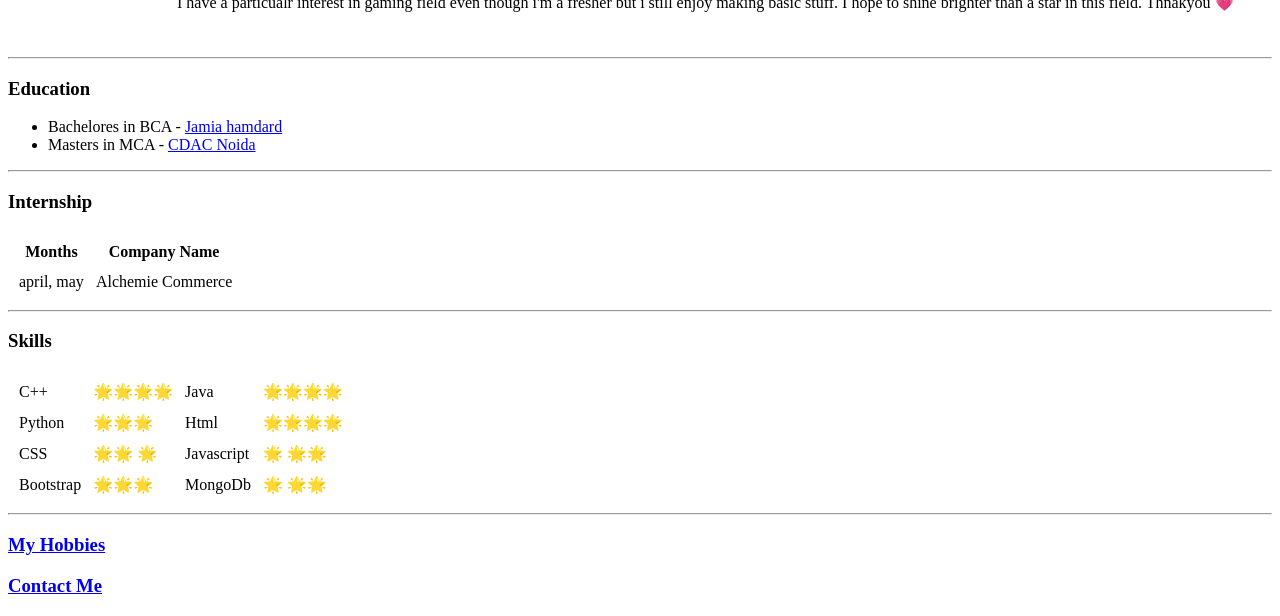
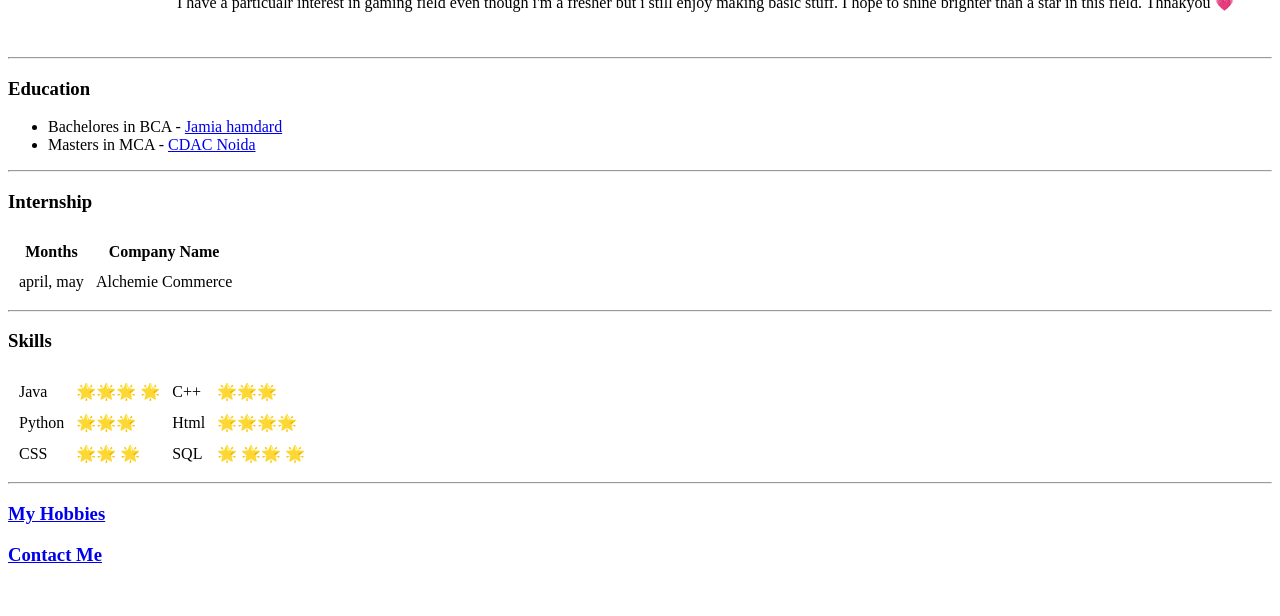
Before and after one commit to kavyashree6/CV, a plain HTML site: page index.html in a window 1280 px wide. Shown: the part 184-800 px from the top of the page. Drawn offline with Linux system fonts and the light colour scheme.

Commit message:
Update index.html

```diff
--- a/index.html
+++ b/index.html
@@ -49,14 +49,13 @@
   <h3>Skills</h3>
   <table cellspacing="10">
     <thead>
-    <tr><td>C++  </td><td>&#127775;&#127775;&#127775;&#127775;  </td>
-    <td>  Java  </td><td>&#127775;&#127775;&#127775;&#127775;  </td>
+    <tr><td>Java  </td><td>&#127775;&#127775;&#127775; &#127775; </td>
+    <td>C++  </td><td>&#127775;&#127775;&#127775;  </td>
     <tr><td>Python  </td><td>&#127775;&#127775;&#127775;  </td>
     <td>Html </td><td>&#127775;&#127775;&#127775;&#127775; </td></tr>
     <tr><td>CSS </td><td>&#127775;&#127775; &#127775; </td>
-    <td> Javascript  </td><td>&#127775; &#127775;&#127775; </td></tr>
-    <tr><td>Bootstrap  </td><td>&#127775;&#127775;&#127775;  </td>
-    <td>MongoDb </td><td>&#127775; &#127775;&#127775; </td></tr>
+    <td> SQL  </td><td>&#127775; &#127775;&#127775; &#127775; </td></tr>
+
       </thead>
   </table>
   <hr />
```
